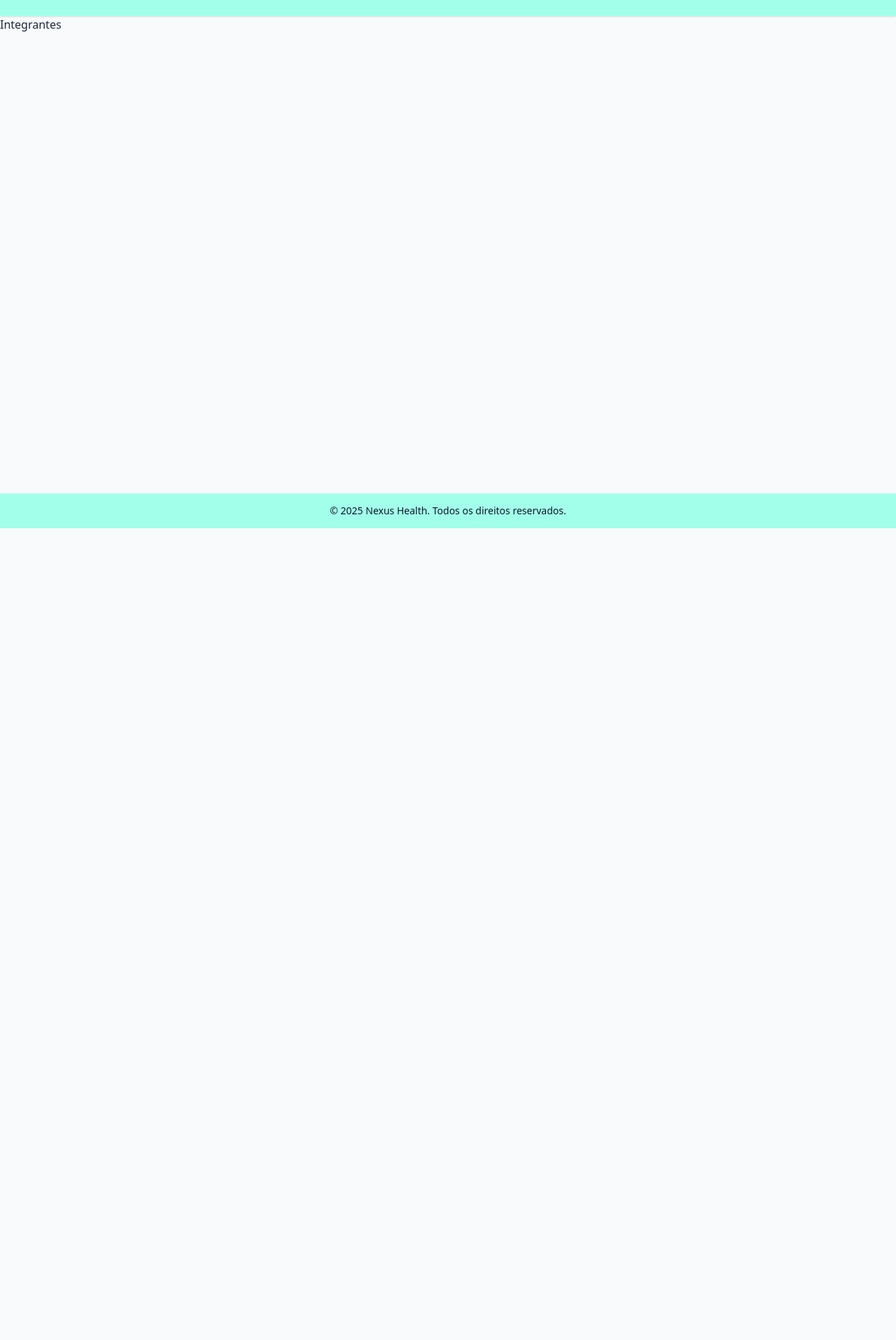
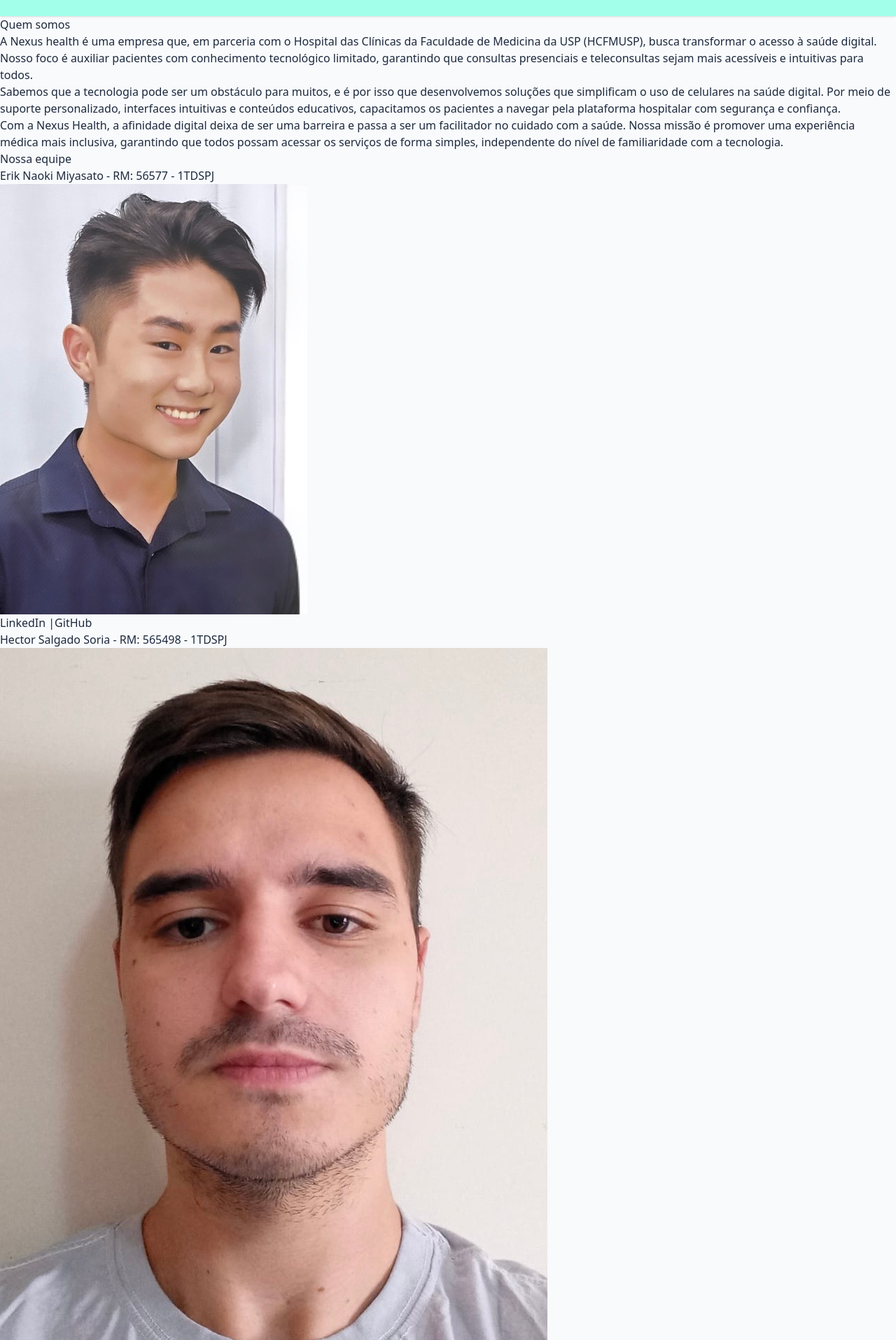
Before and after one commit to NexusHealth-1TDSPJ/frontend, a React (Vite) app in the folder nexushealth/: page /integrantes in a window 1280 px wide. Shown: the part 45-1960 px from the top of the page at 70% size. Before the commit the page ends 800 px from the top, so only its background shows below. Built offline with nearby package versions, Linux system fonts and the light colour scheme.

Commit message:
Feita a pagiana de integrantes com as imagens e links para o github e likendin

```diff
--- a/nexushealth/src/routes/integrantes/index.tsx
+++ b/nexushealth/src/routes/integrantes/index.tsx
@@ -1,8 +1,57 @@
+import Erik from '../../img/erik.jpg'
+import Hector from '../../img/hector.jpg'
+import Joao from '../../img/joao.jpg'
+
 export default function Integrantes() {
     document.title = "Integrantes";
     return(
         <main>
-            <h1>Integrantes</h1>
+            <section>
+            <h1>Quem somos</h1>
+                <div>
+                    <p>A Nexus health é uma empresa que, em parceria com o Hospital das Clínicas da Faculdade de Medicina da USP
+                        (HCFMUSP), busca transformar o acesso à saúde digital. Nosso foco é auxiliar pacientes com conhecimento
+                        tecnológico limitado, garantindo que consultas presenciais e teleconsultas sejam mais acessíveis e
+                        intuitivas para todos. </p>
+
+                    <p>Sabemos que a tecnologia pode ser um obstáculo para muitos, e é por isso que desenvolvemos soluções que
+                        simplificam o uso de celulares na saúde digital. Por meio de suporte personalizado, interfaces
+                        intuitivas e conteúdos educativos, capacitamos os pacientes a navegar pela plataforma hospitalar com
+                        segurança e confiança.</p>
+
+                        <p>Com a Nexus Health, a afinidade digital deixa de ser uma barreira e passa a ser um facilitador no cuidado
+                            com a saúde. Nossa missão é promover uma experiência médica mais inclusiva, garantindo que todos possam
+                        acessar os serviços de forma simples, independente do nível de familiaridade com a tecnologia.</p>
+                </div>
+            </section>
+            <section>
+                <h2>Nossa equipe</h2>
+                <div>
+                    <h3>Erik Naoki Miyasato - RM: 56577 - 1TDSPJ</h3>
+                    <img src={Erik} alt="Foto de Erik" />
+                    <p>
+                        <a href="http://linkedin.com/in/erik-miyasato-4b9062367" target="_blank">LinkedIn</a> |
+                        <a href="https://github.com/erikmiyasato" target="_blank">GitHub</a>
+                    </p>
+                </div>
+                <div>
+                    <h3>Hector Salgado Soria - RM: 565498 - 1TDSPJ</h3>
+                    <img src={Hector} alt="Foto de Hector " />
+                    <p>
+                        <a href="https://www.linkedin.com/in/hector-soria-76ab6726b/" target="_blank">LinkedIn</a> |
+                        <a href="https://github.com/Hectorsalgadoo" target="_blank">GitHub</a>
+                    </p>
+                </div>
+                <div>
+                    <h3>João Henrique Batista Leal- RM: 56436 - 1TDSPJ</h3>
+                    <img src={Joao} alt="Foto de João" />
+                    <p>
+                        <a href="https://www.linkedin.com/in/jo%C3%A3o-leal-8ba769307/" target="_blank">LinkedIn</a> |
+                        <a href="https://github.com/JoaoHBatistaLeal" target="_blank">GitHub</a>
+                    </p>
+                </div>
+            </section>
+
         </main>
     )
 }
```
